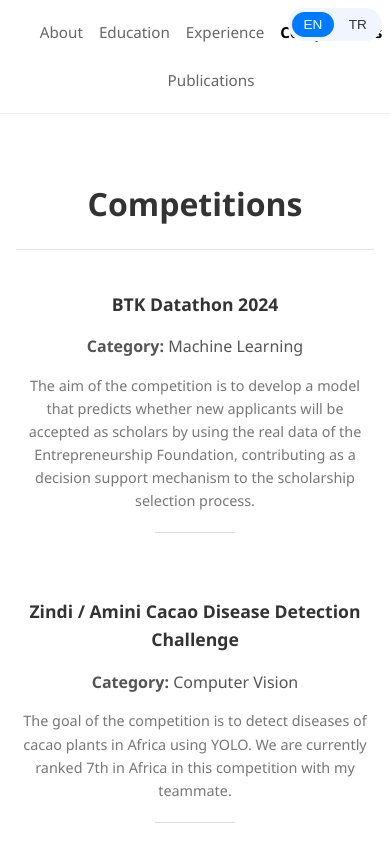
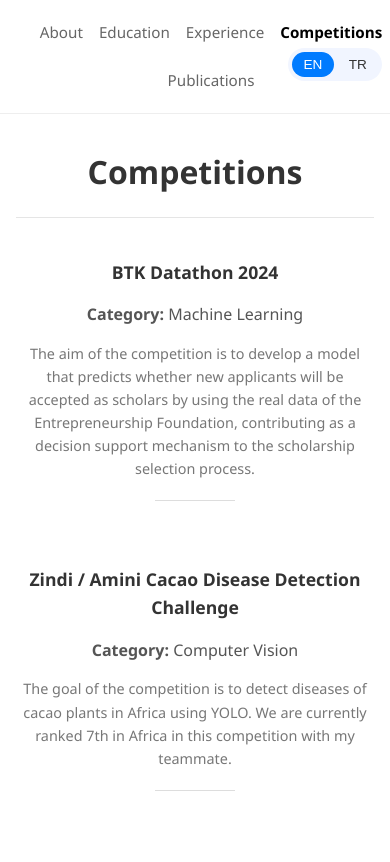
Before and after one commit to mveysi/personalwebsite, a plain HTML site: page competitions.html in a window 390 px wide. Shown: the top 862 px of the page. Drawn offline with Linux system fonts and the light colour scheme.

Commit message:
Renew Personal Website

```diff
--- a/competitions.html
+++ b/competitions.html
@@ -51,7 +51,7 @@
             padding: 0.25rem;
             font-size: 0.85rem;
             position: fixed;
-            top: 1rem;
+            top: 3rem;
             right: 1rem;
             z-index: 1000;
         }
@@ -132,14 +132,14 @@
                 gap: 1rem;
             }
             .main-content {
-                padding: 4rem 1rem 2rem 1rem;
+                padding: 2rem 1rem;
             }
             .header {
                 text-align: center;
                 margin-bottom: 1.5rem;
             }
             .lang-switcher {
-                top: 0.5rem;
+                top: 3rem;
                 right: 0.5rem;
             }
         }
```
Also changed, not shown: education.html (+3 -3 lines), experience.html (+3 -3 lines), index.html (+3 -3 lines), publications.html (+3 -3 lines).
